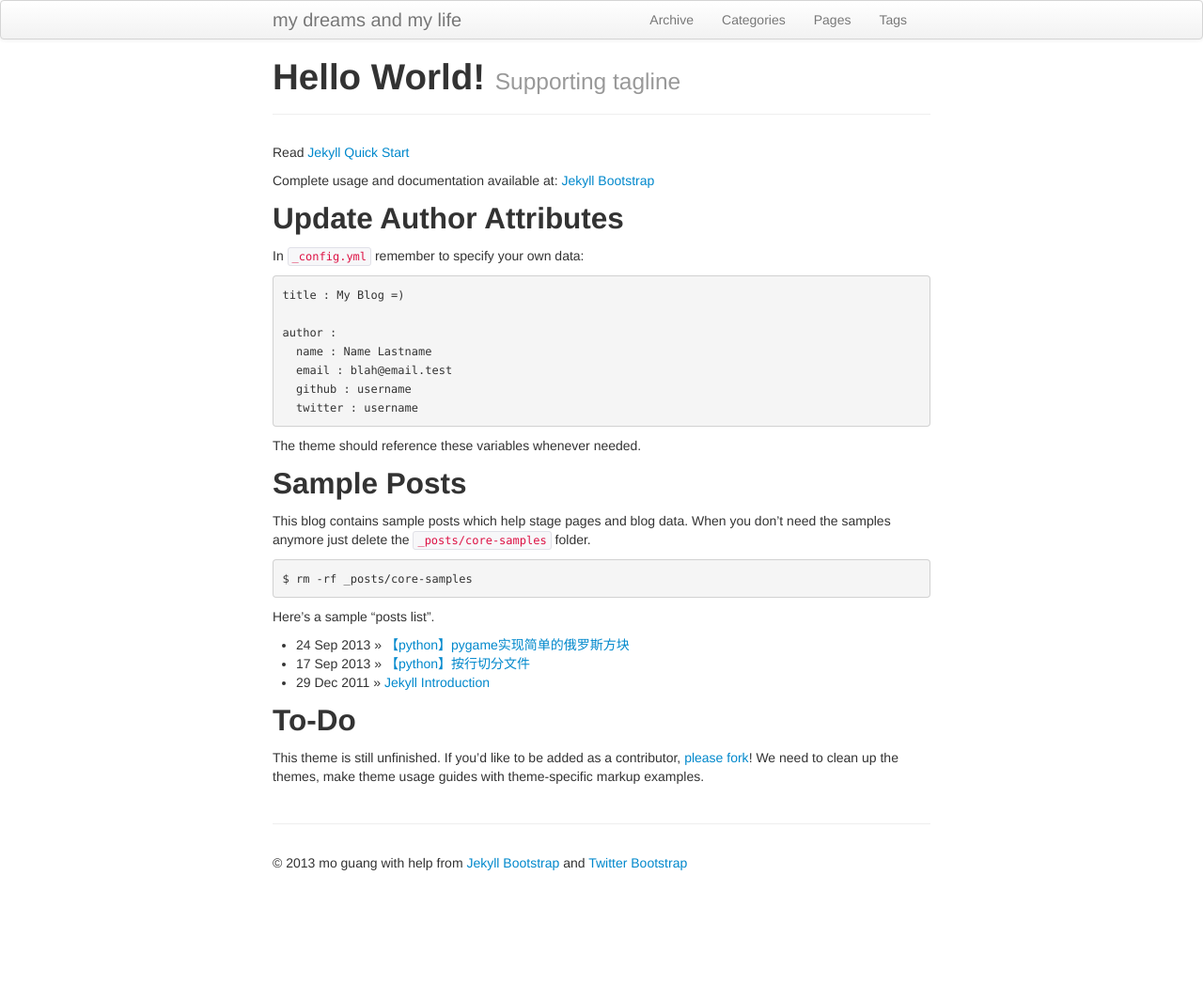
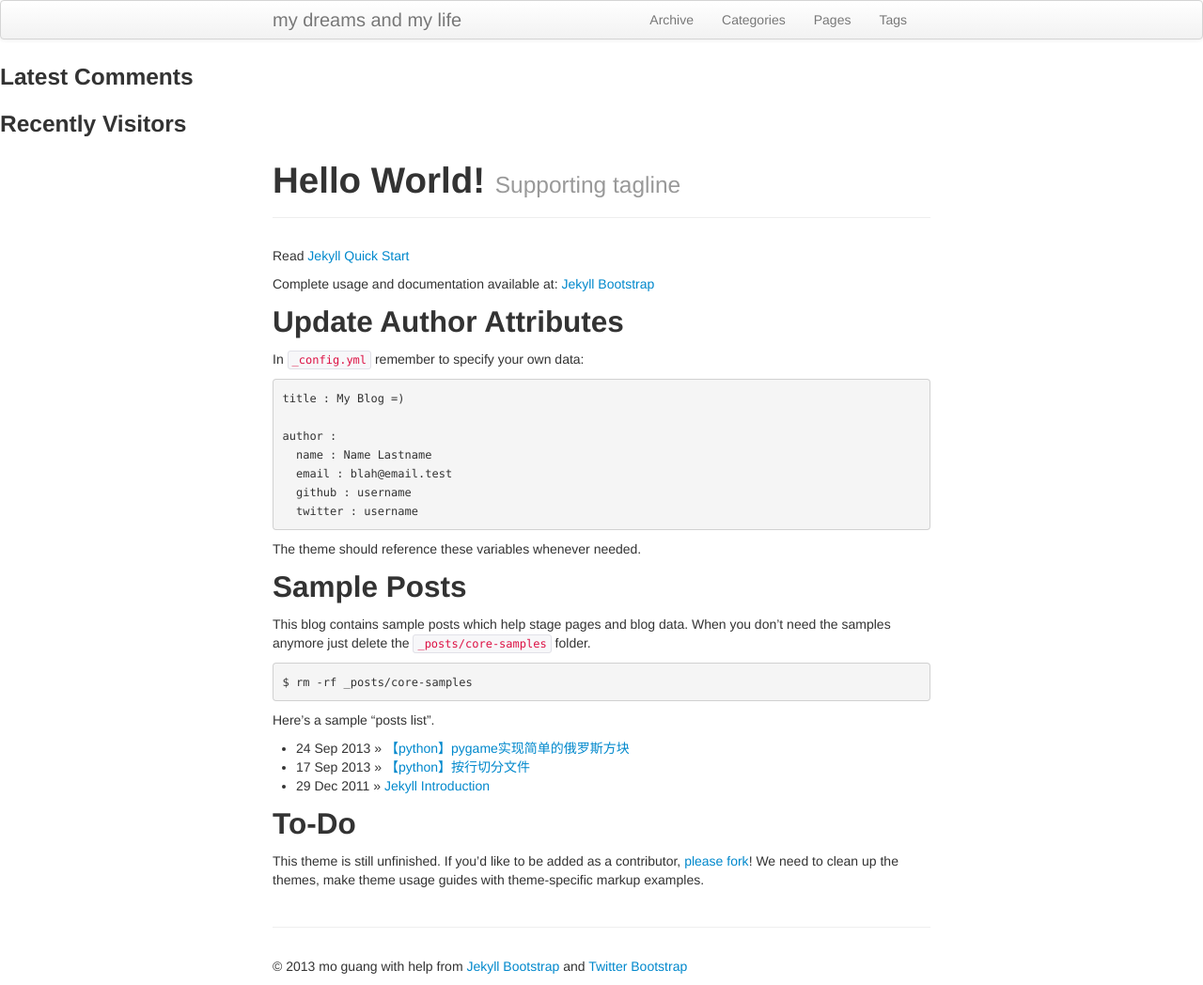
Before and after one commit to moxiaomomo/blue_sky, a Jekyll site: the page built from index.md, in a window 1280 px wide. Shown: the whole page at 94% size. Built offline with Jekyll 4.4.1, drawn with Linux system fonts in a browser that asks for light colours; Markdown is read by kramdown in place of the engine named in the settings; comment, search, counter and statistics services are not loaded; before the commit the page ends 938 px from its top, so only the background shows below that.

Commit message:
Add vistors info into default.html

```diff
--- a/_includes/themes/twitter/default.html
+++ b/_includes/themes/twitter/default.html
@@ -46,6 +46,16 @@
       </div>
     </div>
 
+    <section>
+        <h3>Latest Comments</h3>
+        <ul class="ds-recent-comments" data-num-items="10" data-show-avatars="0" data-show-time="0" data-show-title="0" data-show-admin="0" data-excerpt-length="18"></ul>
+    </section>
+
+    <section style="width:250px;">
+        <h3>Recently Visitors</h3>
+        <ul class="ds-recent-visitors" data-num-items="4" data-avatar-size="45" style="margin-top:10px;"></ul>
+    </section>
+
     <div class="container-narrow">
 
       <div class="content">
@@ -59,10 +69,7 @@
         </p>
       </footer>
 
-    </div>
-
       <!--多说js加载开始，一个页面只需要加载一次 -->
-    <!-- Duoshuo Comment BEGIN -->
       <div class="ds-thread" data-title="{% if page.title %}{{ page.title }} - {% endif %}{{ site.title }}"></div>
       <script type="text/javascript">
         var duoshuoQuery = {short_name:"moxiaomomo"};
@@ -75,8 +82,8 @@
         || document.getElementsByTagName('body')[0]).appendChild(ds);
         })();
       </script>
-    <!-- Duoshuo Comment END -->
       <!--多说js加载结束，一个页面只需要加载一次 -->
+    </div>
 
     {% include JB/analytics %}
   </body>
```
Lines whose indentation alone changed are shown as unchanged.
